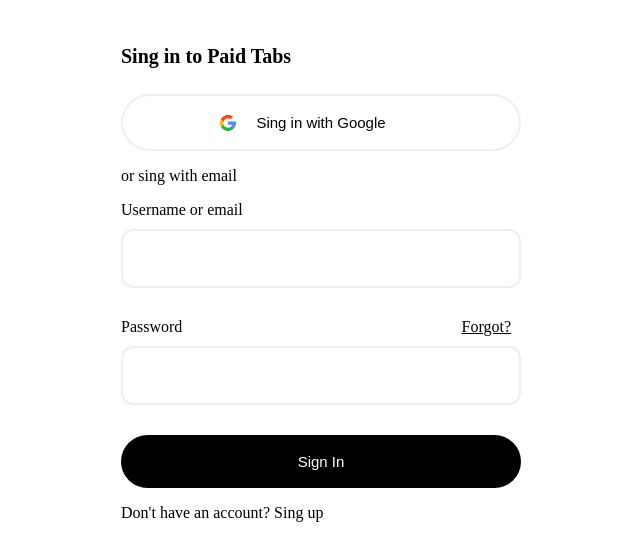
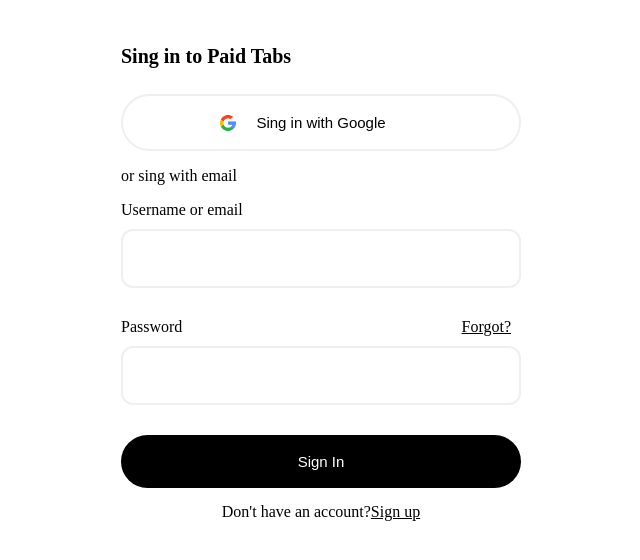
Before and after one commit to ElizPN/music-news, a Next.js app: page /login-page in a window 1280 px wide. Shown: the top 560 px of the page, without its empty margins (319-959 px from the left). Built offline with nearby package versions, Linux system fonts and the light colour scheme.

Commit message:
add styles to Sign up

```diff
--- a/components/Login.css
+++ b/components/Login.css
@@ -6,7 +6,6 @@
     max-width: 400px;
     margin: 0 auto;
     padding: 20px;
-    /* Removed border */
     background-color: #fff;
 }
 
@@ -79,13 +78,13 @@ button:hover {
 }
 @media only screen and (max-width: 415px) {
     .google-sign-in-button {
-      background-position: 70px center; /* Adjust as needed */
+      background-position: 70px center;
     }
   }
 
   @media only screen and (max-width: 375px) {
     .google-sign-in-button {
-      background-position: 60px center; /* Adjust as needed */
+      background-position: 60px center;
     }
   }
 .google-sign-in-button:hover {
@@ -108,5 +107,16 @@ button:hover {
 .form-group {
     display: flex;
     justify-content: space-between;
-    align-items: center; /* Align items vertically */
+    align-items: center;
 }
+
+.signup-container {
+    display: flex;
+    justify-content: center;
+    align-items: center;
+    margin-top: 15px;
+  }
+
+  .sing-ap-link {
+    color:black;
+  }
--- a/components/Login.jsx
+++ b/components/Login.jsx
@@ -29,8 +29,12 @@ const Login = () => {
           onChange={handleChangeUserName()}
         />
         <div className="form-group">
-          <label htmlFor="password" className="label-password" >Password</label>
-          <a href="https://paidtabs.com/" className="forgot-password-link">Forgot?</a>
+          <label htmlFor="password" className="label-password">
+            Password
+          </label>
+          <a href="https://paidtabs.com/" className="forgot-password-link">
+            Forgot?
+          </a>
         </div>
         <input
           type="password"
@@ -43,7 +47,10 @@ const Login = () => {
           {isLoading ? "Signing in..." : "Sign In"}
         </button>
         {isLoading && <div className="spinner">Snipper</div>}
-        <p>Don't have an account? Sing up </p>
+        <div className="signup-container">
+          <span>Don't have an account?  </span>
+          <a href="https://paidtabs.com/" className="sing-ap-link">Sign up</a>
+        </div>
       </form>
     </div>
   );
```
